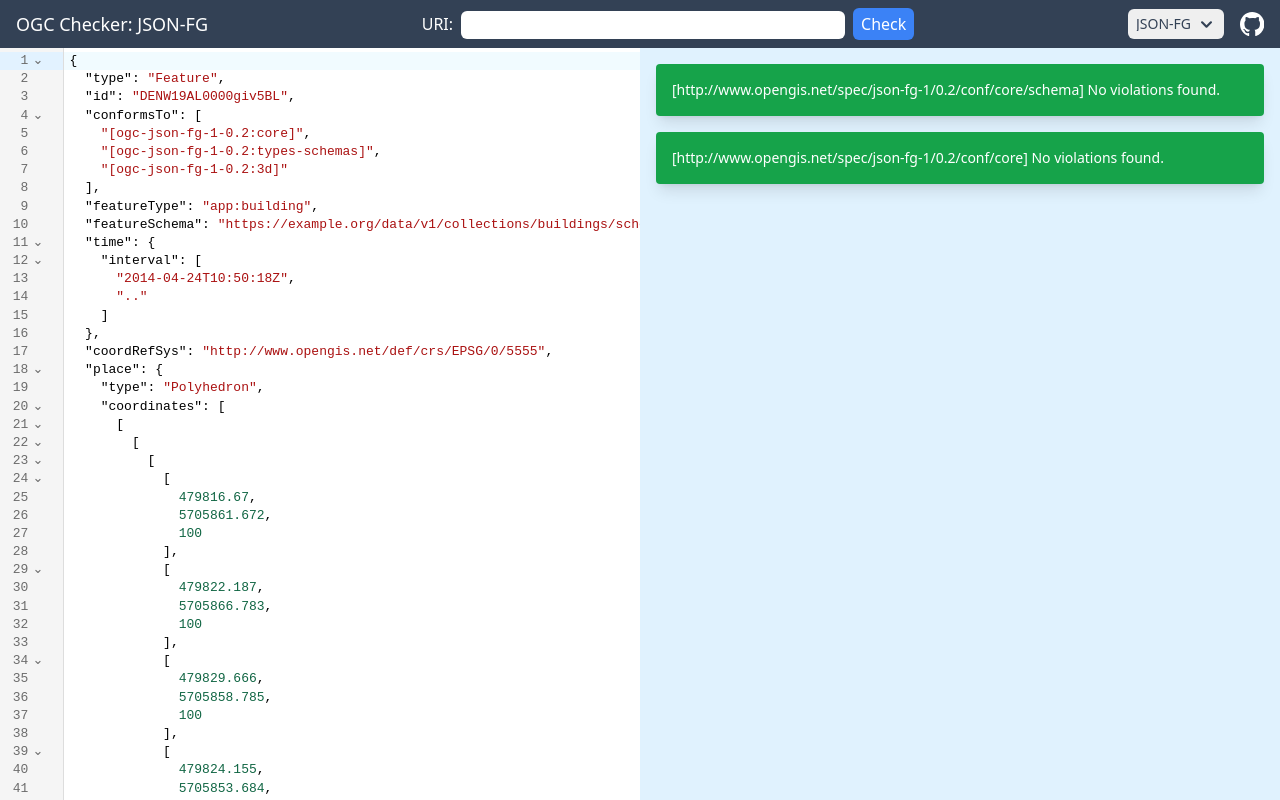
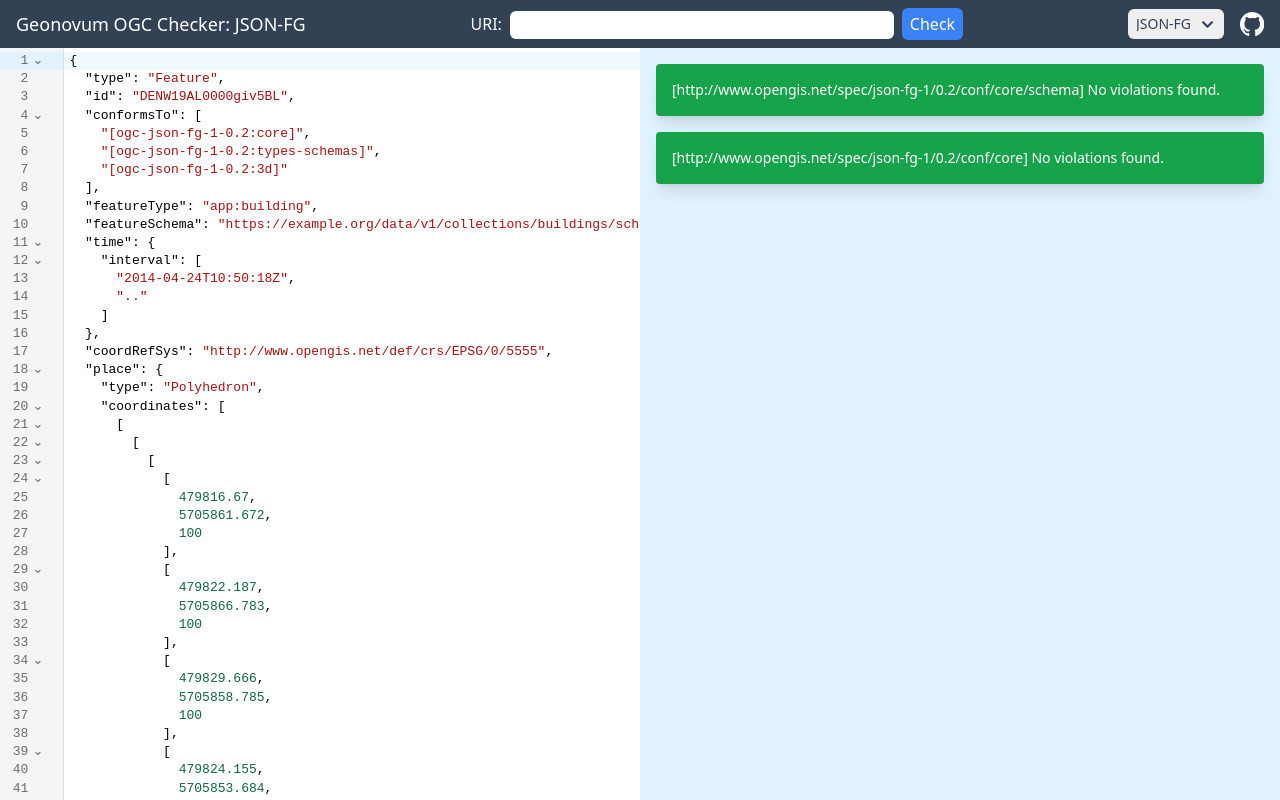
Before and after one commit to Geonovum-labs/ogc-checker, a React (Vite) app: page /#/json-fg in a window 1280 px wide. Built offline with nearby package versions, Linux system fonts and the light colour scheme; what @stoplight/json-ref-resolver, @stoplight/spectral-core, @stoplight/spectral-ref-resolver would draw is missing.

Commit message:
Rename + dependencies

```diff
--- a/index.html
+++ b/index.html
@@ -3,7 +3,7 @@
   <head>
     <meta charset="UTF-8" />
     <meta name="viewport" content="width=device-width, initial-scale=1.0" />
-    <title>OGC Checker</title>
+    <title>Geonovum OGC Checker</title>
   </head>
   <body>
     <div id="root"></div>
--- a/src/App.tsx
+++ b/src/App.tsx
@@ -18,7 +18,7 @@ const App: FC<Props> = ({ spec }) => {
       <header className="flex justify-between items-center px-4 py-2 bg-slate-700 text-white">
         <div>
           <h1 className="text-lg font-medium">
-            <Link to="/">OGC Checker</Link>: {spec.name}
+            <Link to="/">Geonovum OGC Checker</Link>: {spec.name}
           </h1>
         </div>
         <UriInput onSubmit={setUri} />
```
Also changed, not shown: package.json (+9 -9 lines), 5 other files (tests, documents, lock files or other folders).
